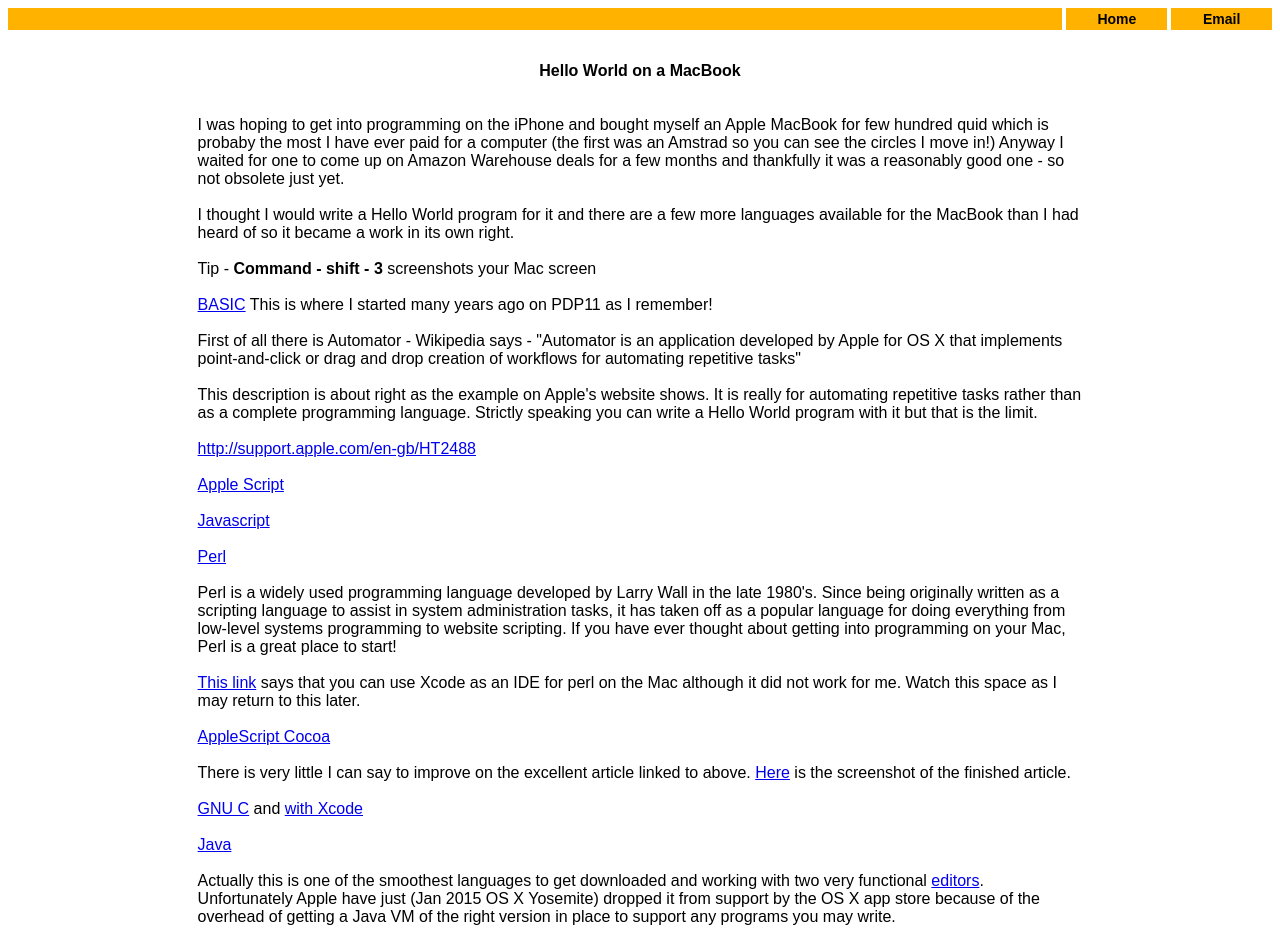
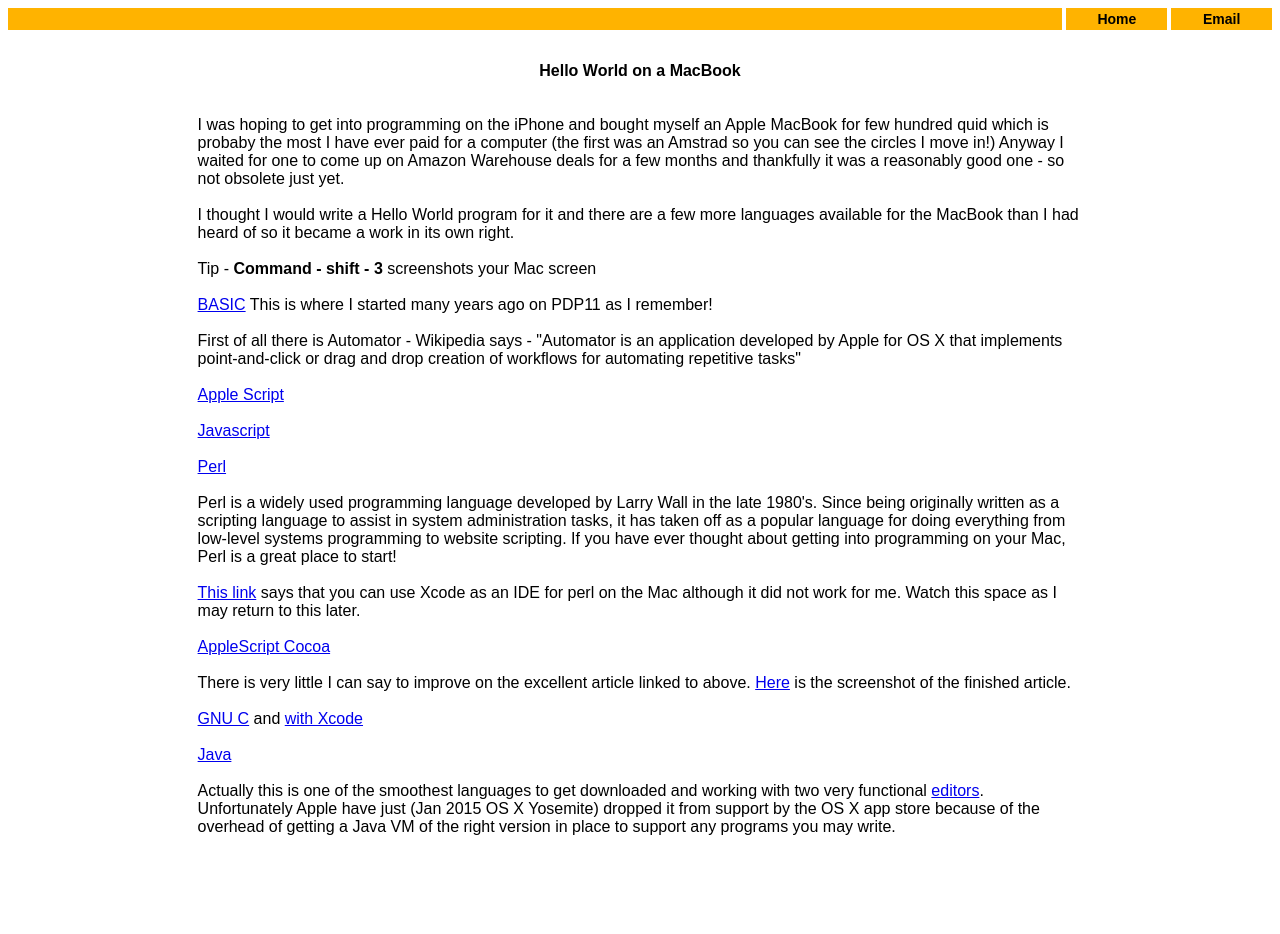
Before and after one commit to DaveTallett26/davetallett26.github.io, a Jekyll site: the page hw.html, which Jekyll copies as it is, in a window 1280 px wide. Built offline with Jekyll 4.4.1, drawn with Linux system fonts in a browser that asks for light colours; after the commit the page ends 900 px from its top, so only the background shows below that.

Commit message:
edit out dead link

```diff
--- a/hw.html
+++ b/hw.html
@@ -1,5 +1,7 @@
 <!DOCTYPE html PUBLIC "-//W3C//DTD XHTML 1.0 Strict//EN" "http://www.w3.org/TR/xhtml1/DTD/xhtml1-strict.dtd">
 <html xmlns="http://www.w3.org/1999/xhtml" xml:lang="en" lang="en">
+  <!-- 10th July 2021 -->
+  <!-- remove dead link -->
 <head>
 <meta http-equiv="Content-type" content="text/html;charset=UTF-8" />
 <title>Hello World on a MacBook</title>
@@ -18,7 +20,9 @@
 <div class="style62"><br/><br/><br/>Hello World on a MacBook</div>
 <div class="style63">
 <br/><br/>
-I was hoping to get into programming on the iPhone and bought myself an Apple MacBook for few hundred quid which is probaby the most I have ever paid for a computer (the first was an Amstrad so you can see the circles I move in!) Anyway I waited for one to come up on Amazon Warehouse deals for a few months and thankfully it was a reasonably good one - so not obsolete just yet.
+I was hoping to get into programming on the iPhone and bought myself an Apple MacBook for few hundred quid which is probaby the most I have ever paid for a computer
+  (the first was an Amstrad so you can see the circles I move in!)
+  Anyway I waited for one to come up on Amazon Warehouse deals for a few months and thankfully it was a reasonably good one - so not obsolete just yet.
 <br/><br/>
 I thought I would write a Hello World program for it and there are a few more languages available for the MacBook than I had heard of so it became a work in its own right.
 <br/><br/>
@@ -27,10 +31,6 @@
 <a href="basic.html">BASIC</a> This is where I started many years ago on PDP11 as I remember!
 <br/><br/>
 First of all there is Automator - Wikipedia says - "Automator is an application developed by Apple for OS X that implements point-and-click or drag and drop creation of workflows for automating repetitive tasks"
-<br/><br/>
-This description is about right as the example on Apple's website shows. It is really for automating repetitive tasks rather than as a complete programming language. Strictly speaking you can write a Hello World program with it but that is the limit.
-<br/><br/>
-<a href="http://support.apple.com/en-gb/HT2488">http://support.apple.com/en-gb/HT2488</a>
 <br/><br/>
 <a href="applescript.html">Apple Script</a>
 <br/><br/>
@@ -51,6 +51,5 @@
 <a href="http://docs.oracle.com/javase/tutorial/getStarted/cupojava/netbeans.html">Java</a><br/><br/>
 Actually this is one of the smoothest languages to get downloaded and working with two very functional <a href="http://www.cs.princeton.edu/courses/archive/spr04/cos126/hello/mac.html">editors</a>. Unfortunately Apple have just (Jan 2015 OS X Yosemite) dropped it from support by the OS X app store because of the overhead of getting a Java VM of the right version in place to support any programs you may write.
 </div>
-<script type="text/javascript" src="analytics.js"></script>
 </body>
 </html>
```
